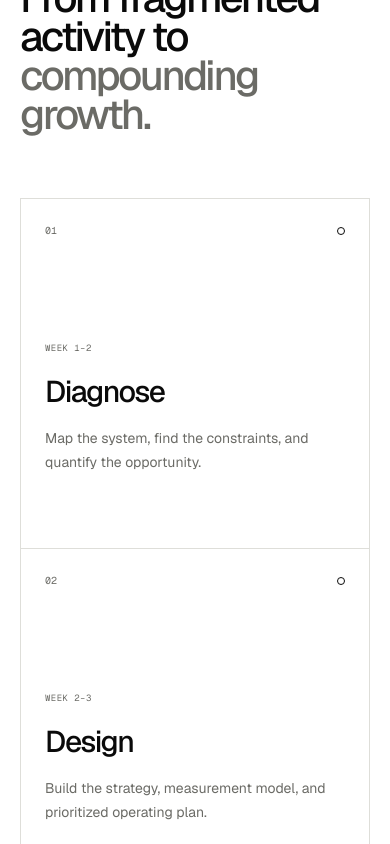
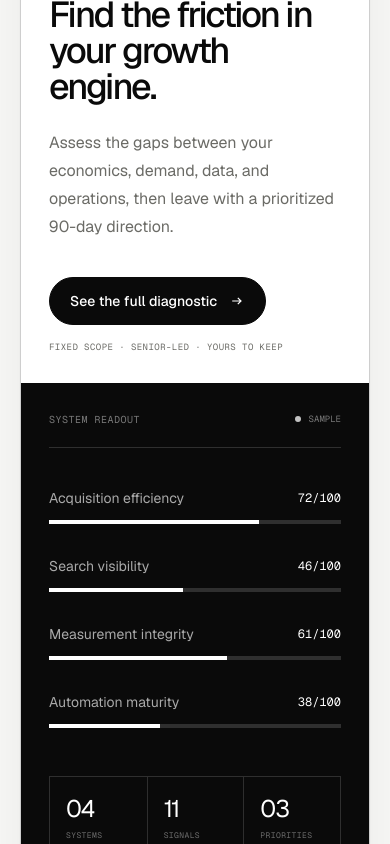
Before and after one commit to sianmatti/masm-website, a Next.js app: page / in a window 390 px wide. Shown: the part 5140-5984 px from the top of the page. Built offline with nearby package versions, Linux system fonts and the light colour scheme.

Commit message:
Create diagnostic.tsx

```diff
--- /dev/null
+++ b/components/diagnostic.tsx
@@ -0,0 +1,73 @@
+import { ButtonLink } from "./ui";
+
+const checks = [
+  ["Acquisition efficiency", "72"],
+  ["Search visibility", "46"],
+  ["Measurement integrity", "61"],
+  ["Automation maturity", "38"],
+];
+
+export function Diagnostic() {
+  return (
+    <section id="diagnostic" className="bg-paper py-24 sm:py-32">
+      <div className="section-shell">
+        <div className="overflow-hidden border border-ink/20 bg-white shadow-card">
+          <div className="grid lg:grid-cols-2">
+            <div className="p-7 sm:p-12 lg:p-16">
+              <span className="eyebrow">Growth Systems Diagnostic</span>
+              <h2 className="mt-8 text-4xl font-medium leading-[1] tracking-[-0.06em] sm:text-6xl">
+                Find the friction in your growth engine.
+              </h2>
+              <p className="mt-6 max-w-md text-base leading-7 text-muted">
+                Assess the gaps between your economics, demand, data, and
+                operations, then leave with a prioritized 90-day direction.
+              </p>
+              <div className="mt-9">
+                <ButtonLink href="/diagnostic">
+                  See the full diagnostic
+                </ButtonLink>
+              </div>
+              <p className="mt-4 font-mono text-[9px] uppercase tracking-wider text-muted">
+                Fixed scope · Senior-led · Yours to keep
+              </p>
+            </div>
+            <div className="border-t border-ink/20 bg-ink p-7 text-white sm:p-12 lg:border-l lg:border-t-0">
+              <div className="flex items-center justify-between border-b border-white/15 pb-5">
+                <span className="font-mono text-[10px] tracking-wider text-white/45">SYSTEM READOUT</span>
+                <span className="flex items-center gap-2 font-mono text-[9px] text-white/45">
+                  <i className="h-1.5 w-1.5 animate-pulse-soft rounded-full bg-white" />
+                  SAMPLE
+                </span>
+              </div>
+              <div className="mt-10 space-y-8">
+                {checks.map(([label, value]) => (
+                  <div key={label}>
+                    <div className="mb-3 flex items-center justify-between">
+                      <span className="text-sm text-white/65">{label}</span>
+                      <span className="font-mono text-xs">{value}/100</span>
+                    </div>
+                    <div className="h-1 bg-white/15">
+                      <div className="h-full bg-white" style={{ width: `${value}%` }} />
+                    </div>
+                  </div>
+                ))}
+              </div>
+              <div className="mt-12 grid grid-cols-3 border border-white/15">
+                {[
+                  ["04", "systems"],
+                  ["11", "signals"],
+                  ["03", "priorities"],
+                ].map(([value, label], index) => (
+                  <div key={label} className={`p-4 ${index > 0 ? "border-l border-white/15" : ""}`}>
+                    <span className="block text-2xl tracking-[-0.04em]">{value}</span>
+                    <span className="mt-1 block font-mono text-[8px] uppercase tracking-wider text-white/40">{label}</span>
+                  </div>
+                ))}
+              </div>
+            </div>
+          </div>
+        </div>
+      </div>
+    </section>
+  );
+}
```
